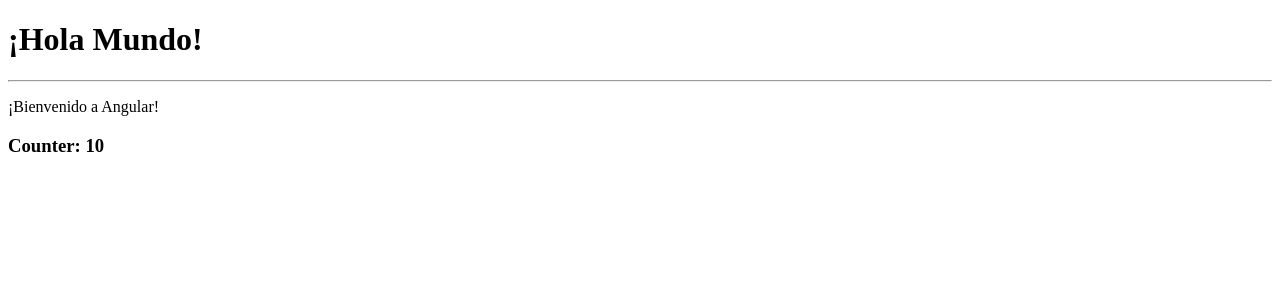
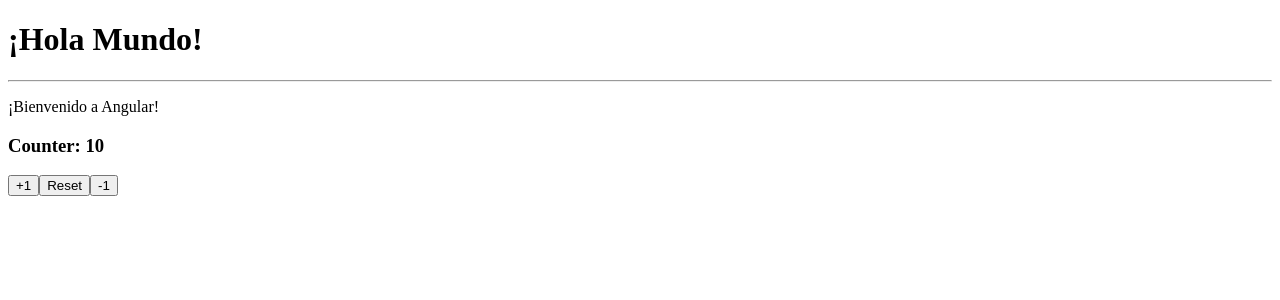
Before and after one commit to alexisbar97/Curso_Angular_02-Bases, an Angular app: page / in a window 1280 px wide. Shown: the top 300 px of the page. Built offline with nearby package versions, Linux system fonts and the light colour scheme.

Commit message:
2. Video 41 Finalizado

```diff
--- a/src/app/app.component.html
+++ b/src/app/app.component.html
@@ -4,3 +4,7 @@
   ¡Bienvenido a Angular!
 </p>
 <h3>Counter: {{counter}}</h3>
+
+<button (click)="increaseBy(1)">+1</button>
+<button (click)="reset()">Reset</button>
+<button (click)="increaseBy(-1)">-1</button>
--- a/src/app/app.component.ts
+++ b/src/app/app.component.ts
@@ -6,8 +6,16 @@ import { Component } from '@angular/core';
   standalone: false,
   styleUrl: './app.component.css'
 })
+
 export class AppComponent {
   public title: string = '¡Hola Mundo!';
   public counter: number = 10;
 
+  increaseBy(value: number): void {
+    this.counter += value;
+  }
+
+  reset(): void {
+    this.counter = 10;
+  }
 }
```
